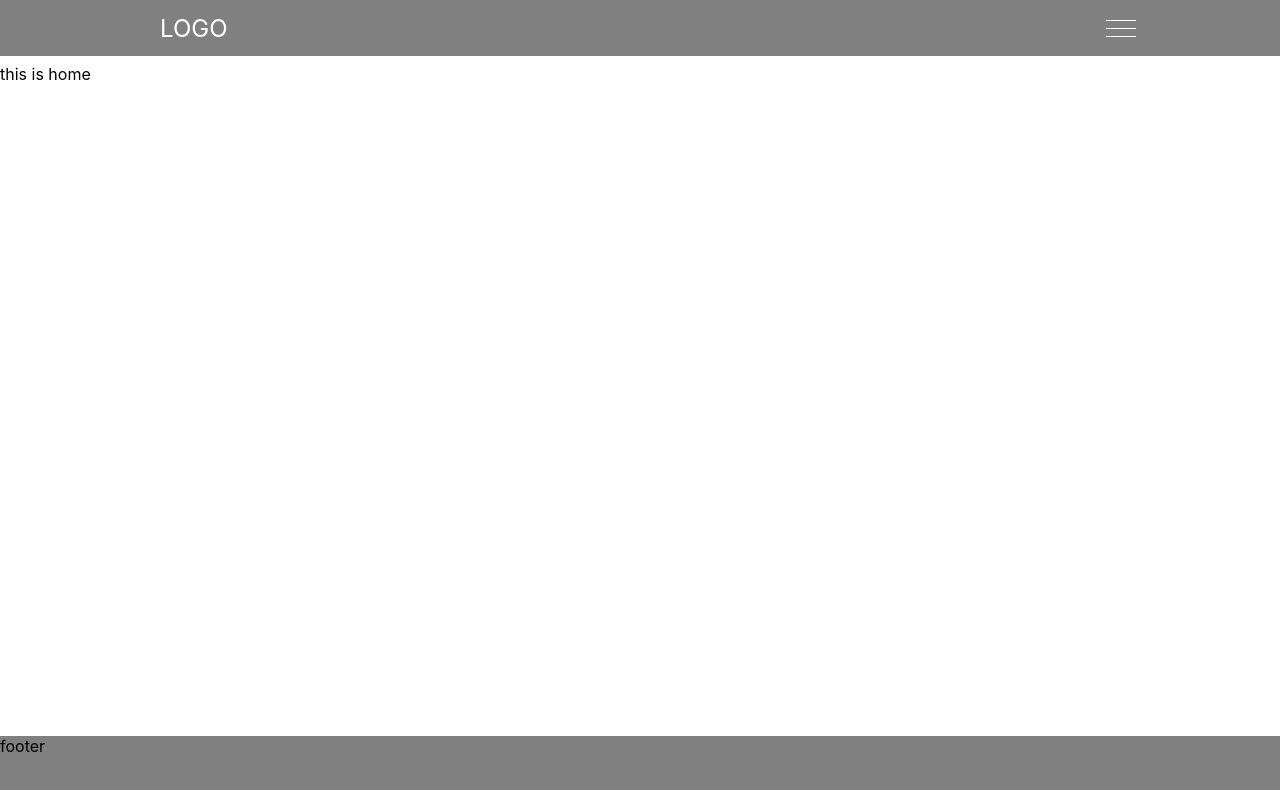
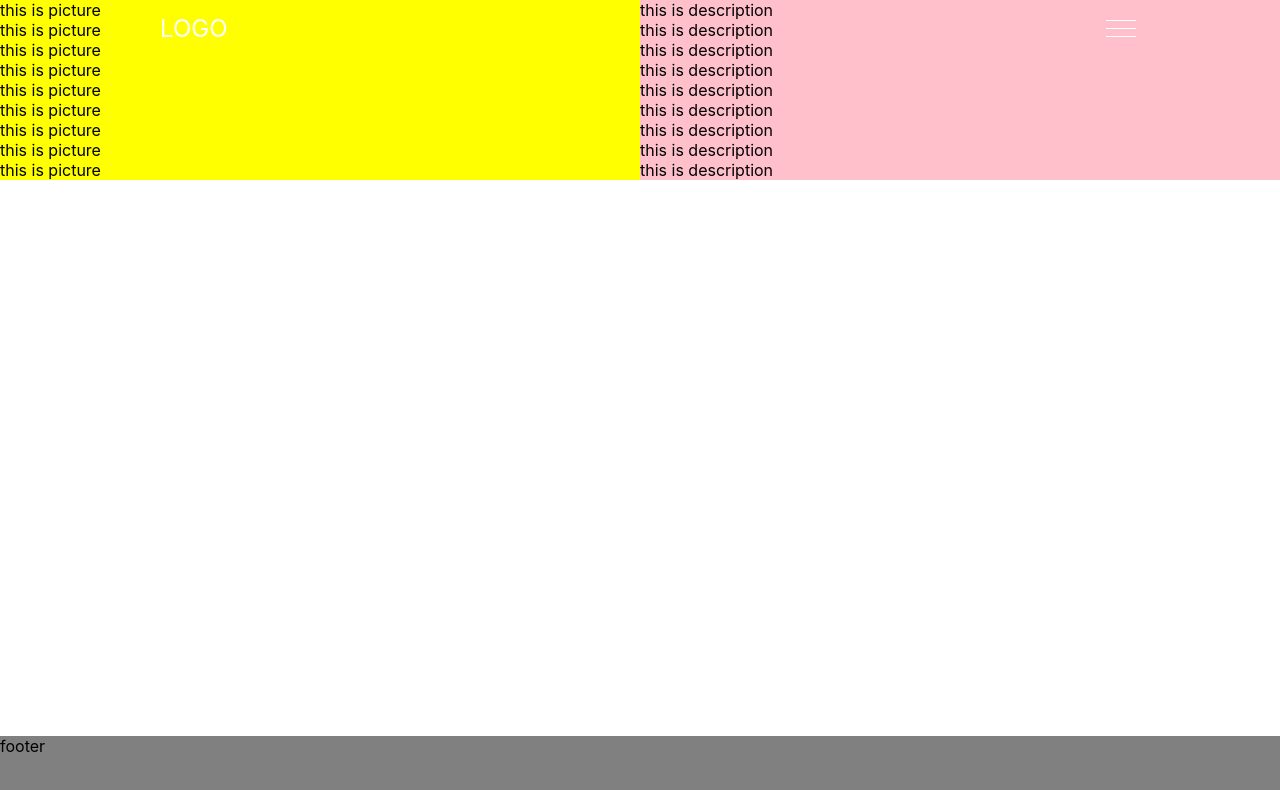
Before and after one commit to alexandra-pascal/my-portfolio, a React (Create React App) app: page /#/ in a window 1280 px wide. Shown: the top 790 px of the page. Built offline with nearby package versions, Linux system fonts and the light colour scheme.

Commit message:
create the skeleton for the home page

```diff
--- a/src/components/App/App.css
+++ b/src/components/App/App.css
@@ -16,6 +16,5 @@ img {
   position: relative;
 }
 main {
-  margin-top: 64px;
   flex: 1;
 }
--- /dev/null
+++ b/src/components/Home/DescriptionSection.css
@@ -0,0 +1,8 @@
+.description-section-wrap {
+  background: pink;
+}
+@media (min-width: 700px) {
+  .description-section-wrap {
+    flex: 1;
+  }
+}
--- /dev/null
+++ b/src/components/Home/DescriptionSection.js
@@ -0,0 +1,18 @@
+import React from "react";
+import "./DescriptionSection.css";
+
+export default function DescriptionSection() {
+  return (
+    <div className="description-section-wrap">
+      <div>this is description</div>
+      <div>this is description</div>
+      <div>this is description</div>
+      <div>this is description</div>
+      <div>this is description</div>
+      <div>this is description</div>
+      <div>this is description</div>
+      <div>this is description</div>
+      <div>this is description</div>
+    </div>
+  );
+}
--- a/src/components/Home/Home.css
+++ b/src/components/Home/Home.css
@@ -0,0 +1,11 @@
+@media (min-width: 700px) {
+  .home-wrap {
+    display: flex;
+  }
+  .picture-section {
+    flex: 1;
+  }
+  .description-section {
+    flex: 1;
+  }
+}
--- a/src/components/Home/Home.js
+++ b/src/components/Home/Home.js
@@ -1,10 +1,13 @@
-import React from 'react';
-import './Home.css'
+import React from "react";
+import PictureSection from "./PictureSection";
+import DescriptionSection from "./DescriptionSection";
+import "./Home.css";
 
 export default function Home() {
   return (
     <div className="home-wrap">
-      <div>this is home</div>
+      <PictureSection />
+      <DescriptionSection />
     </div>
-  )
+  );
 }
--- /dev/null
+++ b/src/components/Home/PictureSection.css
@@ -0,0 +1,8 @@
+.picture-section-wrap {
+  background: yellow;
+}
+@media (min-width: 700px) {
+  .picture-section-wrap {
+    flex: 1;
+  }
+}
--- /dev/null
+++ b/src/components/Home/PictureSection.js
@@ -0,0 +1,18 @@
+import React from "react";
+import "./PictureSection.css";
+
+export default function PictureSection() {
+  return (
+    <div className="picture-section-wrap">
+      <div>this is picture</div>
+      <div>this is picture</div>
+      <div>this is picture</div>
+      <div>this is picture</div>
+      <div>this is picture</div>
+      <div>this is picture</div>
+      <div>this is picture</div>
+      <div>this is picture</div>
+      <div>this is picture</div>
+    </div>
+  );
+}
--- a/src/components/SideDrawer/SideDrawer.css
+++ b/src/components/SideDrawer/SideDrawer.css
@@ -1,5 +1,5 @@
 .side-drawer {
-  height: calc(100% - 56px);
+  height: 100%;
   background: pink;
   position: fixed;
   right: 0;
--- a/src/components/Toolbar/Toolbar.css
+++ b/src/components/Toolbar/Toolbar.css
@@ -3,7 +3,6 @@
   top: 0;
   left: 0;
   width: 100%;
-  background: grey;
   z-index: 1;
   height: 56px;
 }
```
